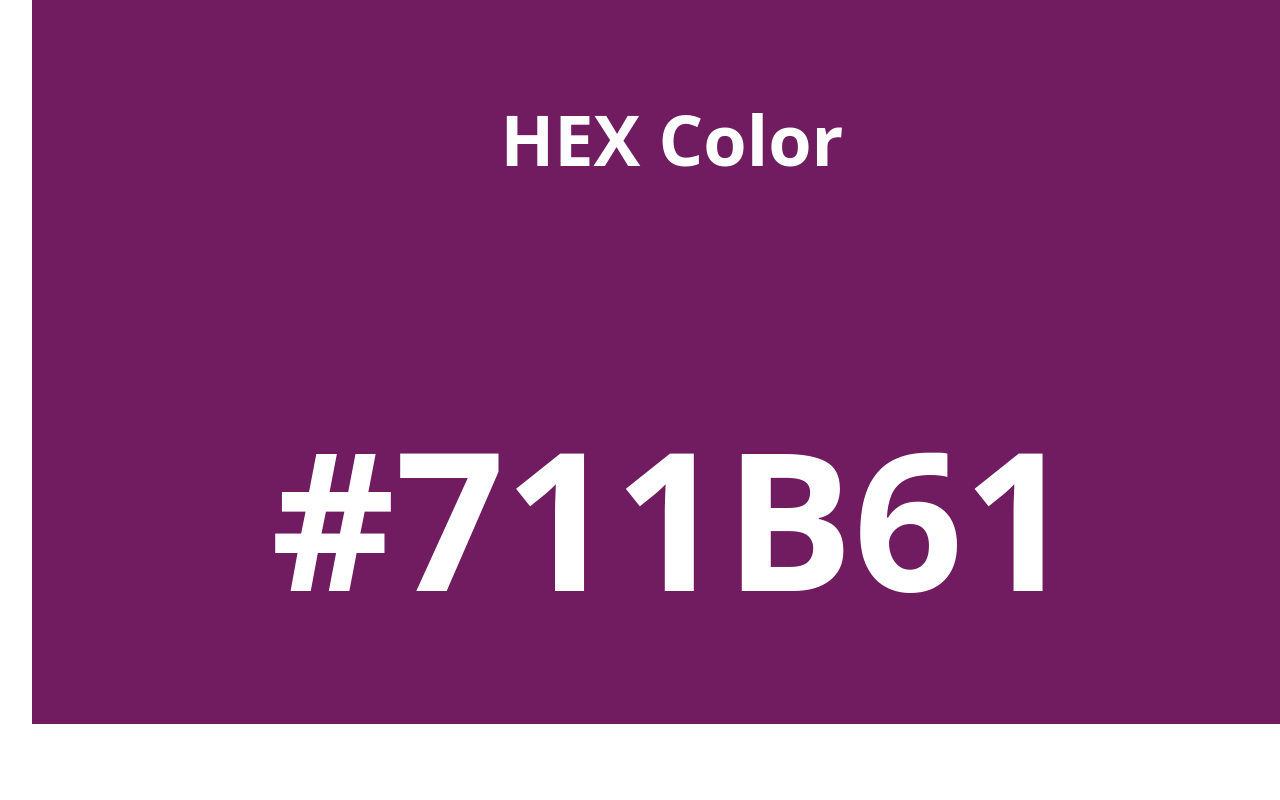
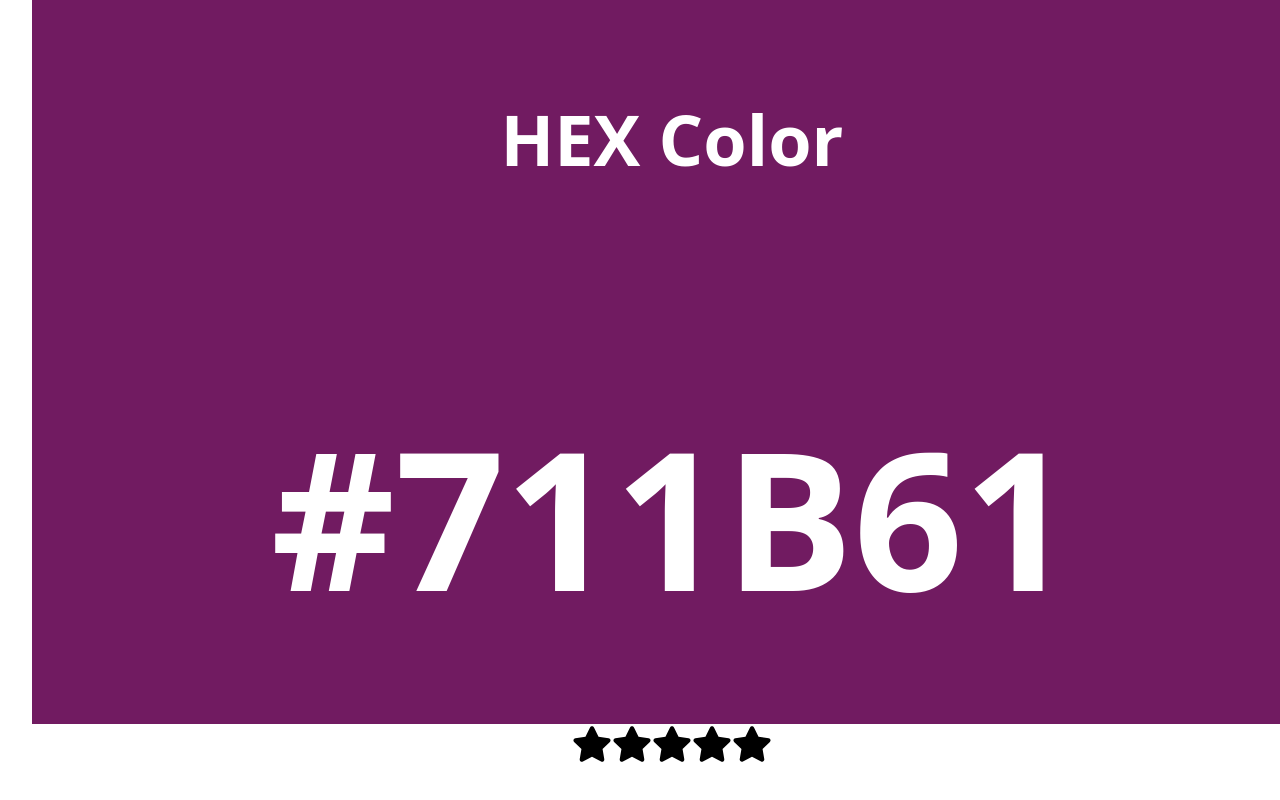
Before and after one commit to codingwithriha/React-Interview-Projects, a React (Vite) app: page / in a window 1280 px wide. Shown: the part 908-1708 px from the top of the page. Before the commit the page ends 1664 px from the top, so only its background shows below. Built offline with nearby package versions, Linux system fonts and the light colour scheme.

Commit message:
project3:star-rating

```diff
--- a/package.json
+++ b/package.json
@@ -11,7 +11,8 @@
   },
   "dependencies": {
     "react": "^19.1.0",
-    "react-dom": "^19.1.0"
+    "react-dom": "^19.1.0",
+    "react-icons": "^5.5.0"
   },
   "devDependencies": {
     "@eslint/js": "^9.29.0",
--- a/src/App.jsx
+++ b/src/App.jsx
@@ -2,6 +2,7 @@
 import './App.css'
 import Accordian from './components/accordian'
 import RandomColor from './components/random-color'
+import StarRating from './components/star-rating'
 
 function App() {
 
@@ -9,6 +10,7 @@
     <div className="App">
       <Accordian />
       <RandomColor />
+      <StarRating />
     </div>
   )
 }
--- /dev/null
+++ b/src/components/star-rating/index.jsx
@@ -0,0 +1,39 @@
+import { useState } from "react";
+import { FaStar } from "react-icons/fa";
+import './styles.css';
+
+export default function StarRating({ noOfStars = 5 }) {
+  const [rating, setRating] = useState(0);
+  const [hover, setHover] = useState(0);
+
+  function handleClick(getCurrentIndex) {
+    setRating(getCurrentIndex);
+  }
+
+  function handleMouseEnter(getCurrentIndex) {
+    setHover(getCurrentIndex);
+  }
+
+  function handleMouseLeave() {
+    setHover(rating);
+  }
+
+  return (
+    <div className="star-rating">
+      {[...Array(noOfStars)].map((_, index) => {
+        index += 1;
+
+        return (
+          <FaStar
+            key={index}
+            className={index <= (hover || rating) ? "active" : "inactive"}
+            onClick={() => handleClick(index)}
+            onMouseMove={() => handleMouseEnter(index)}
+            onMouseLeave={() => handleMouseLeave()}
+            size={40}
+          />
+        );
+      })}
+    </div>
+  );
+}
--- /dev/null
+++ b/src/components/star-rating/styles.css
@@ -0,0 +1,7 @@
+.active {
+  color: #fff700;
+}
+
+.inactive {
+  color: #000000;
+}
```
Also changed, not shown: 1 other file (tests, documents, lock files or other folders).
